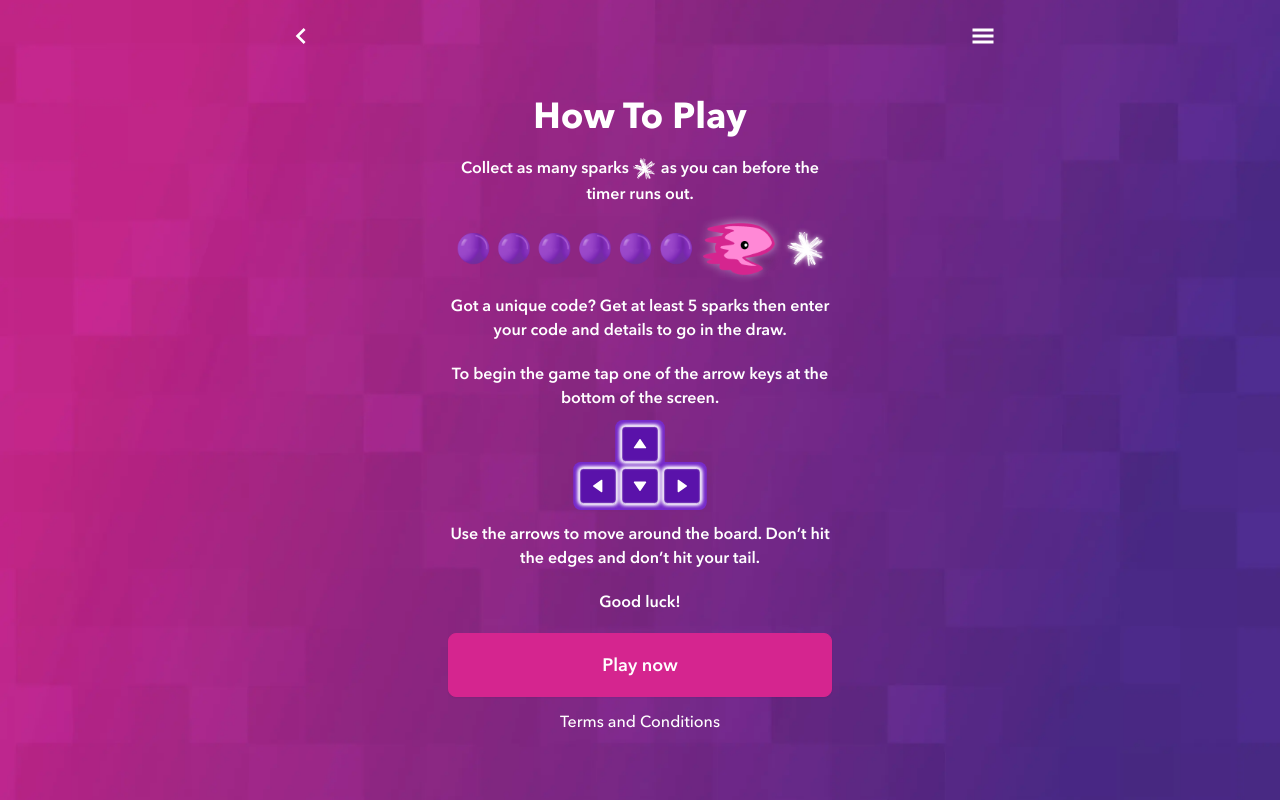
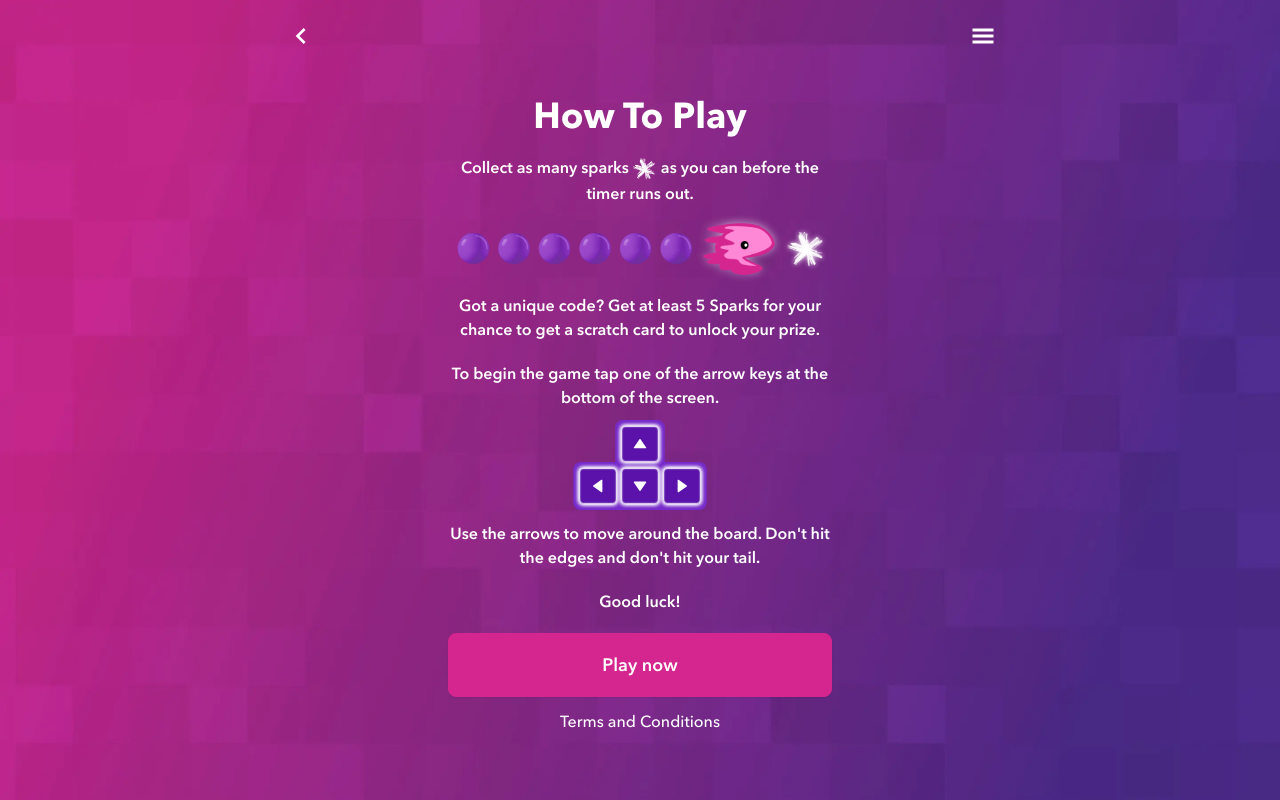
Before and after one commit to ricardogrecco/spark-snake-game, a Next.js app: page /tutorial in a window 1280 px wide. Built offline with nearby package versions, Linux system fonts and the light colour scheme.

Commit message:
Update tutorial page

```diff
--- a/app/(routes)/tutorial/page.tsx
+++ b/app/(routes)/tutorial/page.tsx
@@ -42,8 +42,8 @@ export default function TutorialPage() {
           />
         </div>
         <p>
-          Got a unique code? Get at least {MIN_SPARKS} sparks then enter your
-          code and details to go in the draw.
+          Got a unique code? Get at least {MIN_SPARKS} Sparks for your chance to
+          get a scratch card to unlock your prize.
         </p>
         <p>
           To begin the game tap one of the arrow keys at the bottom of the
@@ -53,8 +53,8 @@ export default function TutorialPage() {
           <ArrowKeys />
         </div>
         <p>
-          Use the arrows to move around the board. Don’t hit the edges and don’t
-          hit your tail.
+          Use the arrows to move around the board. Don&apos;t hit the edges and
+          don&apos;t hit your tail.
         </p>
         <p>Good luck!</p>
         <div className="-mb-2">
```
